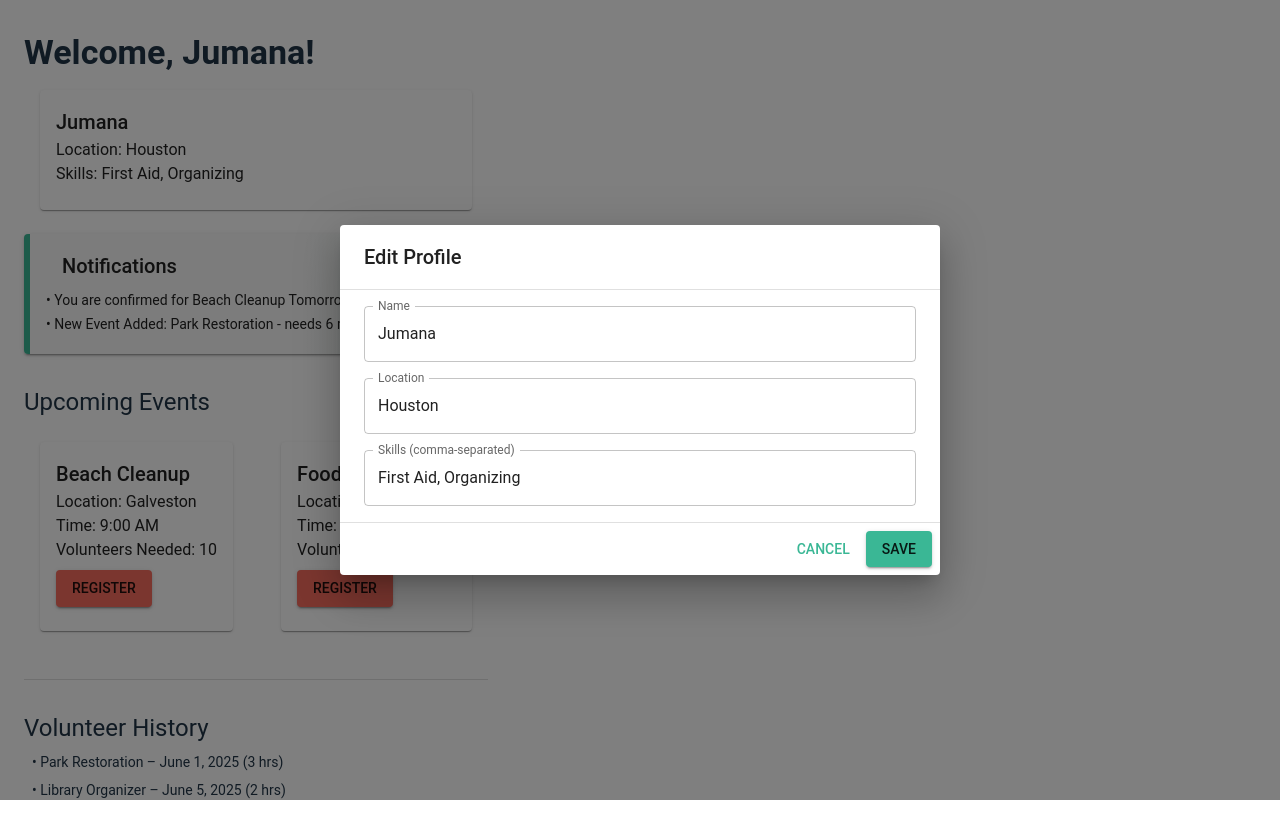
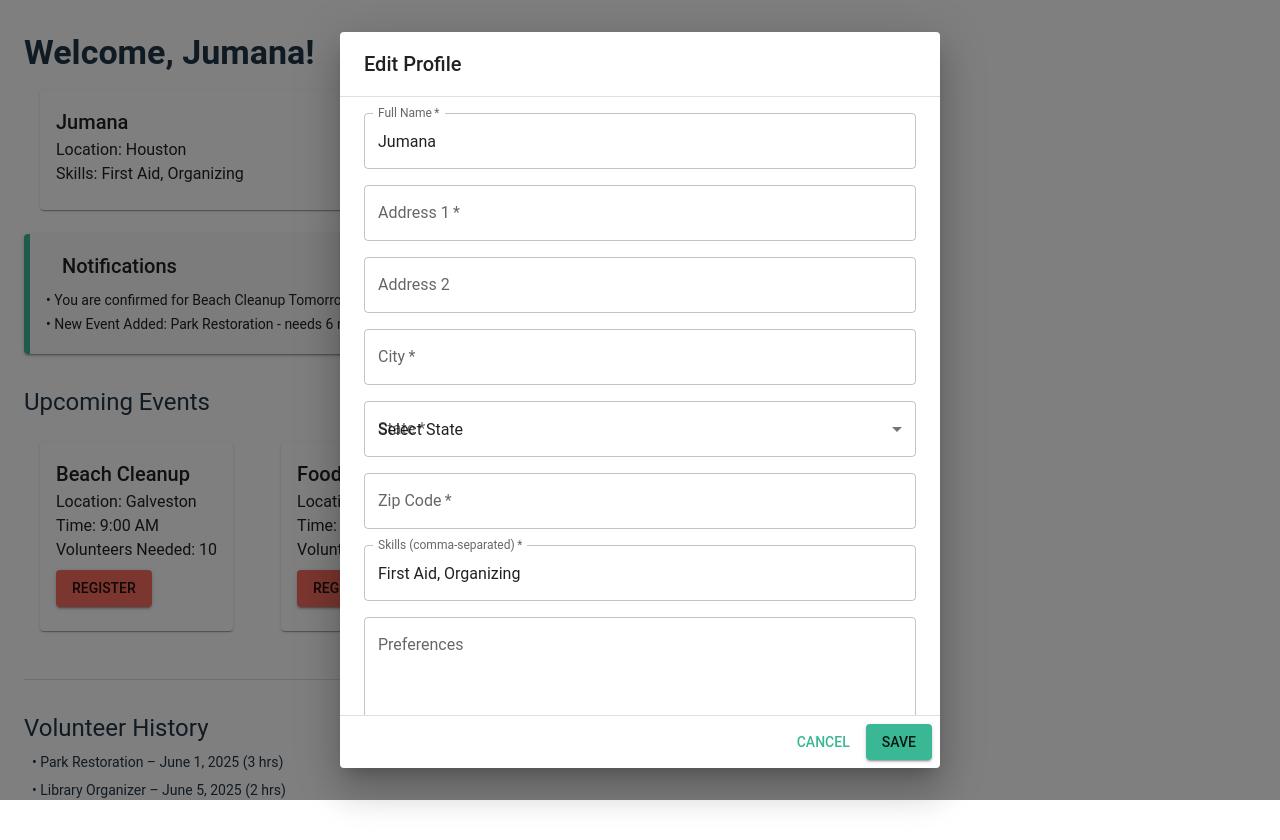
Before and after one commit to sdumitrascuu/volunteer-app, a React (Vite) app in the folder volunteer-app/: page /volunteer in a window 1280 px wide. Both pictures are taken after a click on the button 468 px from the left and 52 px from the top of the page. Built offline with nearby package versions, Linux system fonts and the light colour scheme; some icons are missing.

Commit message:
added features to enter location, preferences, and availability to match assignment requirements

```diff
--- a/volunteer-app/src/pages/VolunteerDash.jsx
+++ b/volunteer-app/src/pages/VolunteerDash.jsx
@@ -137,25 +137,94 @@ export default function VolunteerDash() {
         <DialogContent dividers>
             <TextField
                 fullWidth
-            label="Name"
+                label="Full Name"
                 sx={{ mb: 2 }}
+                inputProps={{ maxLength: 50 }}
                 value={editDraft.name}
                 onChange={(e) => setEditDraft({ ...editDraft, name: e.target.value })}
+                required
             />
             <TextField
                 fullWidth
-            label="Location"
+                label="Address 1"
                 sx={{ mb: 2 }}
-            value={editDraft.location}
-            onChange={(e) => setEditDraft({ ...editDraft, location: e.target.value })}
+                inputProps={{ maxLength: 100 }}
+                value={editDraft.address1 || ''}
+                onChange={(e) => setEditDraft({ ...editDraft, address1: e.target.value })}
+                required
+            />
+            <TextField
+                fullWidth
+                label="Address 2"
+                sx={{ mb: 2 }}
+                inputProps={{ maxLength: 100 }}
+                value={editDraft.address2 || ''}
+                onChange={(e) => setEditDraft({ ...editDraft, address2: e.target.value })}
+            />
+            <TextField
+                fullWidth
+                label="City"
+                sx={{ mb: 2 }}
+                inputProps={{ maxLength: 100 }}
+                value={editDraft.city || ''}
+                onChange={(e) => setEditDraft({ ...editDraft, city: e.target.value })}
+                required
+            />
+            <TextField
+                fullWidth
+                select
+                label="State"
+                sx={{ mb: 2 }}
+                value={editDraft.state || ''}
+                onChange={(e) => setEditDraft({ ...editDraft, state: e.target.value })}
+                required
+                SelectProps={{ native: true }}
+            >
+                <option value="">Select State</option>
+                {[
+                'AL','AK','AZ','AR','CA','CO','CT','DE','FL','GA','HI','ID','IL','IN','IA','KS','KY','LA','ME','MD','MA','MI','MN','MS','MO','MT','NE','NV','NH','NJ','NM','NY','NC','ND','OH','OK','OR','PA','RI','SC','SD','TN','TX','UT','VT','VA','WA','WV','WI','WY'
+                ].map((code) => (
+                <option key={code} value={code}>{code}</option>
+                ))}
+            </TextField>
+            <TextField
+                fullWidth
+                label="Zip Code"
+                sx={{ mb: 2 }}
+                inputProps={{ maxLength: 9 }}
+                value={editDraft.zip || ''}
+                onChange={(e) => setEditDraft({ ...editDraft, zip: e.target.value })}
+                required
             />
             <TextField
                 fullWidth
                 label="Skills (comma-separated)"
+                sx={{ mb: 2 }}
                 value={editDraft.skills.join(', ')}
                 onChange={(e) =>
                 setEditDraft({ ...editDraft, skills: e.target.value.split(',').map((s) => s.trim()) })
                 }
+                required
+            />
+            <TextField
+                fullWidth
+                label="Preferences"
+                sx={{ mb: 2 }}
+                multiline
+                rows={3}
+                value={editDraft.preferences || ''}
+                onChange={(e) => setEditDraft({ ...editDraft, preferences: e.target.value })}
+            />
+            <TextField
+                fullWidth
+                label="Availability Dates (comma-separated)"
+                helperText="Example: 2024-07-04, 2024-07-10"
+                sx={{ mb: 2 }}
+                value={editDraft.availability?.join(', ') || ''}
+                onChange={(e) =>
+                setEditDraft({ ...editDraft, availability: e.target.value.split(',').map((d) => d.trim()) })
+                }
+                required
             />
         </DialogContent>
         <DialogActions>
```
Lines whose indentation alone changed are shown as unchanged.
